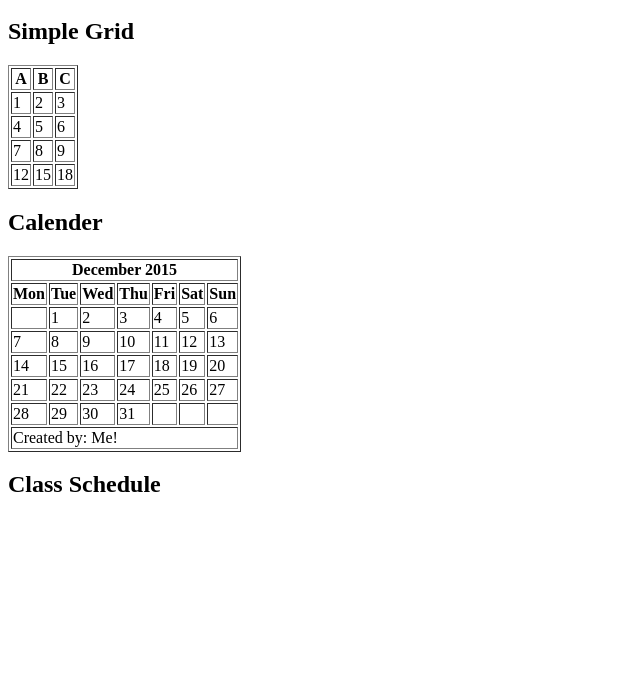
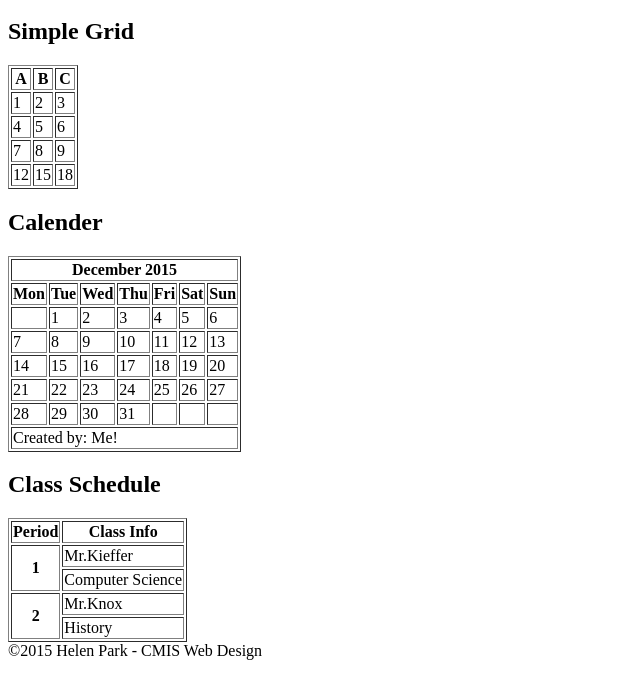
Before and after one commit to helen2197-cmis/helen2197-cmis-wd, a plain HTML site: page tables/index.html in a window 1280 px wide. Shown: the part 118-800 px from the top of the page, without its empty margins (0-640 px from the left). Drawn offline with Linux system fonts and the light colour scheme.

Commit message:
Put the tables up into sftp

```diff
--- a/tables/index.html
+++ b/tables/index.html
@@ -269,8 +269,58 @@
 			<h2>
 				Class Schedule
 			</h2>
+			<table border="1">
+			<thead>
+					<tr>
+						<th>
+								Period
+						</th>
+						<th>
+								Class Info
+						</th>
+
+					</tr>
+				</thead>
+				<tbody>
+					<tr>
+					<th rowspan="2">
+								1
+						</th>
+						<td>
+							Mr.Kieffer
+						</td>
+
+					</tr>
+					<tr>
+						<td>
+							Computer Science
+						</td>
+					</th>
+					</tr>
+					<tr>
+					<th rowspan="2">
+								2
+						</th>
+						<td>
+							Mr.Knox
+						</td>
+
+					</tr>
+					<tr>
+						<td>
+							History
+						</td>
+					</th>
+					</tr>
+				</tbody>
+
+
+
+		</table>
 		</main>
 		<footer>
+			©2015 Helen Park - CMIS Web Design
+
 		</footer>
 	</body>
 </html>
```
Also changed, not shown: css/box.css (added).
